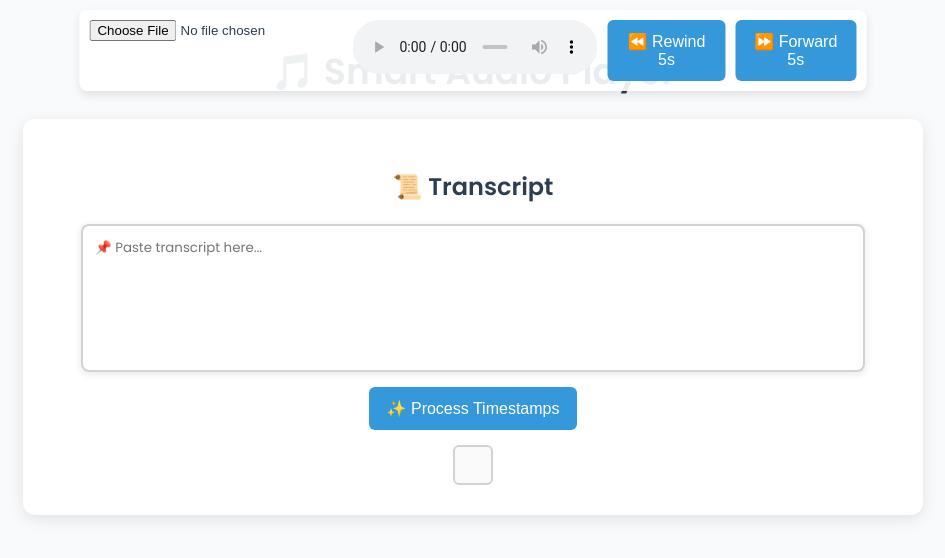
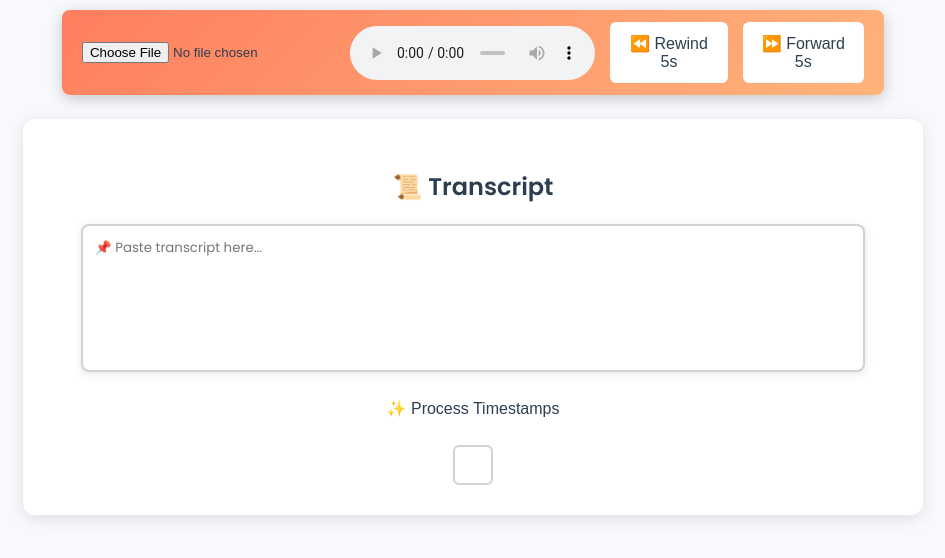
Before and after one commit to Sylvestech/timestamp-audio-tool, a plain HTML site: page index.html in a window 1280 px wide. Shown: the whole page, without its empty margins (167-1112 px from the left). Drawn offline with Linux system fonts and the light colour scheme.

Commit message:
Update index.html

```diff
--- a/index.html
+++ b/index.html
@@ -3,12 +3,12 @@
 <head>
     <meta charset="UTF-8">
     <meta name="viewport" content="width=device-width, initial-scale=1.0">
-    <title>🎵 Smart Audio Player</title>
+    <title>🚀 Smart Audio Transcript Player</title>
     <style>
         @import url('https://fonts.googleapis.com/css2?family=Poppins:wght@300;400;600&display=swap');
         body {
             font-family: 'Poppins', sans-serif;
-            background-color: #F9FAFB;
+            background-color: #F7F9FC;
             color: #2C3E50;
             max-width: 900px;
             margin: auto;
@@ -36,40 +36,42 @@
             top: 10px;
             left: 50%;
             transform: translateX(-50%);
-            background: rgba(255, 255, 255, 0.9);
-            padding: 10px;
+            background: linear-gradient(135deg, #FF7E5F, #FEB47B);
+            padding: 12px 20px;
             border-radius: 8px;
-            box-shadow: 0px 4px 10px rgba(0, 0, 0, 0.1);
+            box-shadow: 0px 4px 15px rgba(0, 0, 0, 0.2);
             z-index: 1000;
             display: flex;
-            gap: 10px;
+            gap: 15px;
+            align-items: center;
         }
         .control-btn {
-            background-color: #3498DB;
-            color: white;
+            background-color: white;
+            color: #2C3E50;
             padding: 12px 18px;
             border: none;
             border-radius: 6px;
             cursor: pointer;
             font-size: 16px;
-            transition: background-color 0.3s;
+            transition: transform 0.2s ease, background-color 0.3s;
         }
         .control-btn:hover {
-            background-color: #1F618D;
+            transform: scale(1.1);
+            background-color: #FFD700;
         }
         .timestamp {
-            color: #3498DB;
+            color: #FF7E5F;
             cursor: pointer;
             text-decoration: none;
             font-weight: bold;
-            transition: color 0.2s;
+            transition: all 0.3s;
             padding: 5px 10px;
             border-radius: 5px;
             display: inline-block;
         }
         .timestamp:hover {
-            color: #1F618D;
-            background-color: rgba(52, 152, 219, 0.2);
+            color: white;
+            background-color: #FF7E5F;
         }
         .highlight {
             background-color: #FFD700;
@@ -83,7 +85,7 @@
             margin-top: 15px;
             padding: 18px;
             border: 2px solid #D0D3D4;
-            background-color: #FAFAFA;
+            background-color: #FFFFFF;
             font-family: 'Poppins', sans-serif;
             line-height: 1.6;
             border-radius: 6px;
@@ -110,7 +112,7 @@
         <button class="control-btn" onclick="fastForwardAudio()">⏩ Forward 5s</button>
     </div>
 
-    <h1>🎵 Smart Audio Player</h1>
+    <h1>🚀 Smart Audio Transcript Player</h1>
 
     <div id="container">
         <h2>📜 Transcript</h2>
```
